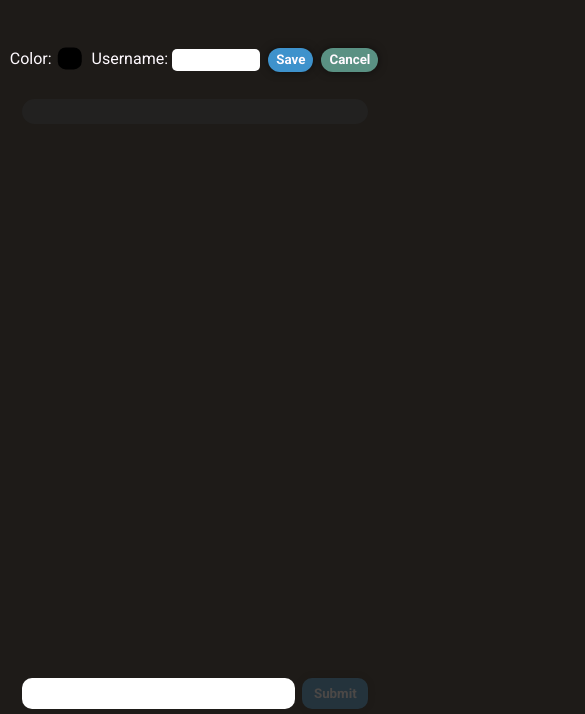
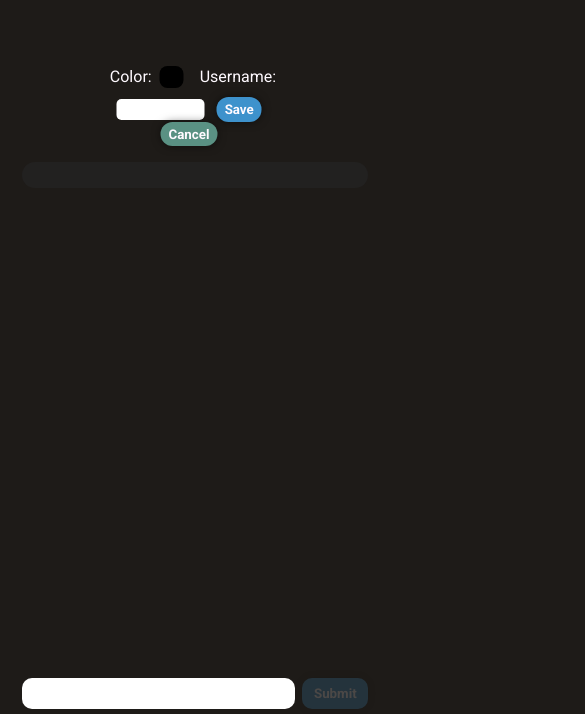
Before and after one commit to Cxndr/submission-guestbook, a website built with Vite: page client/index.html in a window 390 px wide. Both pictures are taken after a click on the link "Edit User". Shown: the part 85-799 px from the top of the page, 585 px wide, since content can reach past the window. Built offline with nearby package versions, Linux system fonts and the light colour scheme; files whose address does not match are found by name; a web font is replaced by a local one.

Commit message:
updated css for mobile layout

```diff
--- a/client/app.js
+++ b/client/app.js
@@ -3,6 +3,7 @@ import 'simplebar/dist/simplebar.css';
 import ResizeObserver from 'resize-observer-polyfill';
 import SimpleBar from 'simplebar';
 window.ResizeObserver = ResizeObserver;
+let initialPageLoad = true;
 
 const serverURL = "http://localhost:8080";
 
@@ -68,6 +69,17 @@ async function getChat() {
 
         chatBox.appendChild(chatMsgDiv);
     });
+
+    if (initialPageLoad) {
+        chatScrollToBot();
+        initialPageLoad = false;
+    }
+}
+
+function chatScrollToBot() {
+    const simpleBar = new SimpleBar(document.getElementById('chat-wrapper'))
+    const simplebarWrapper = simpleBar.getScrollElement();
+    simplebarWrapper.scrollTop = simplebarWrapper.scrollHeight;
 }
 
 async function submitChatMsg(event) {
@@ -91,9 +103,7 @@ async function submitChatMsg(event) {
     chatSubmitButton.disabled = true;
     chatMsgBox.focus();
     await getChat();
-    const simpleBar = new SimpleBar(document.getElementById('chat-wrapper'))
-    const simplebarWrapper = simpleBar.getScrollElement();
-    simplebarWrapper.scrollTop = simplebarWrapper.scrollHeight;
+    chatScrollToBot();
 }
 chatInput.addEventListener('submit', submitChatMsg);
 
--- a/client/style.css
+++ b/client/style.css
@@ -17,10 +17,12 @@ body {
     margin: 0;
     padding: 0;
     height: 100svh;
+    width: 100%;
     display: grid;
-    grid: 3 / 1;
+    /* grid: 3 / 1; */
     grid-template-columns: 100%;
     grid-template-rows: 1.5fr 8fr 0.5fr;
+    overflow-x: hidden;
 }
 header {
     overflow: hidden;
@@ -41,6 +43,7 @@ main {
     margin: 0 auto;
     display: flex;
     flex-direction: column;
+    overflow-x: hidden;
 }
 
 input[type=button], input[type=submit], input[type=reset] {
@@ -74,15 +77,14 @@ input[type=color] {
     appearance: none;
     width: 2rem;
     height: 2rem;
-    transform: translate(-7%, 17%);
     border: none;
     border-radius: 8px;
     background: none;
     cursor: pointer;
     transition: transform 0.2s, filter 0.2s;
+
 }
 input[type=color]:hover {
-    transform: translate(-7%, 15%);
     filter: drop-shadow(0 0 4px rgba(255, 255, 255, 0.2));
 }
 input[type=color]::-webkit-color-swatch {
@@ -97,7 +99,11 @@ input[type=color]::-moz-color-swatch {
 .user-edit-section {
     /* width: 80%; */
     /* margin: 0 auto; */
-    height: 10%;
+    display: flex;
+    height: 10rem;
+    width: 100% ;
+    justify-content: center;
+    align-items: center;
 }
 .user-edit-button {
     visibility:visible;
@@ -112,9 +118,9 @@ input[type=color]::-moz-color-swatch {
     filter: drop-shadow(0 0 4px rgba(0, 0, 0, 0.5));
     position: absolute;
     left: 50%;
+    transform: translateX(-50%);
     transition: transform 0.2s, font-size 0.2s, opacity 0.35s ease-in, filter 0.2s;
     opacity: 1;
-    transform: translateX(-50%);
     cursor: pointer;
 }
 .user-edit-button:hover {
@@ -124,16 +130,24 @@ input[type=color]::-moz-color-swatch {
 .user-edit {
     visibility: hidden;
     position: absolute;
-    /* display: flex; */
-    width: 40rem;
-    margin: 0 auto;
-    max-width: 70rem;
+    left: 50%;
+    transform: translateX(-50%);
+    max-width: 100svw;
+    /* height: 2rem; */
+    line-height: 2.5rem;
+    display: flex;
+    justify-content: center;
+    align-items: center;
+    flex-wrap: wrap;
     padding: 0;
-    /* left: 50%; */
-    /* transform: translate(-50%,-0%); */
     transition: opacity 0.35s ease-in;
     opacity: 0;
-    top: 14.5%;
+}
+.user-edit input {
+    margin: 0 0.75rem 0 0rem;
+}
+.user-edit label {
+    margin-right: 0.25rem;
 }
 .user-edit input[type=text] {
     min-width: 2rem;
```
